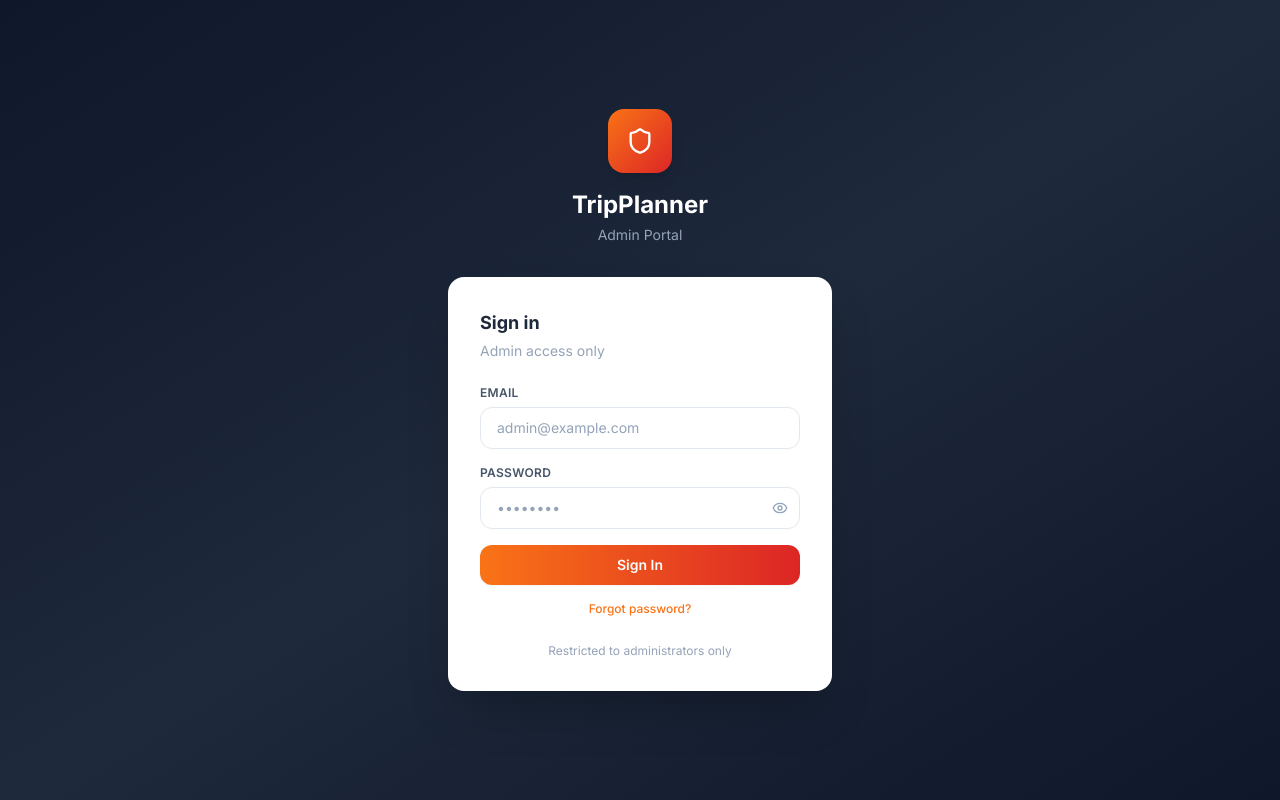
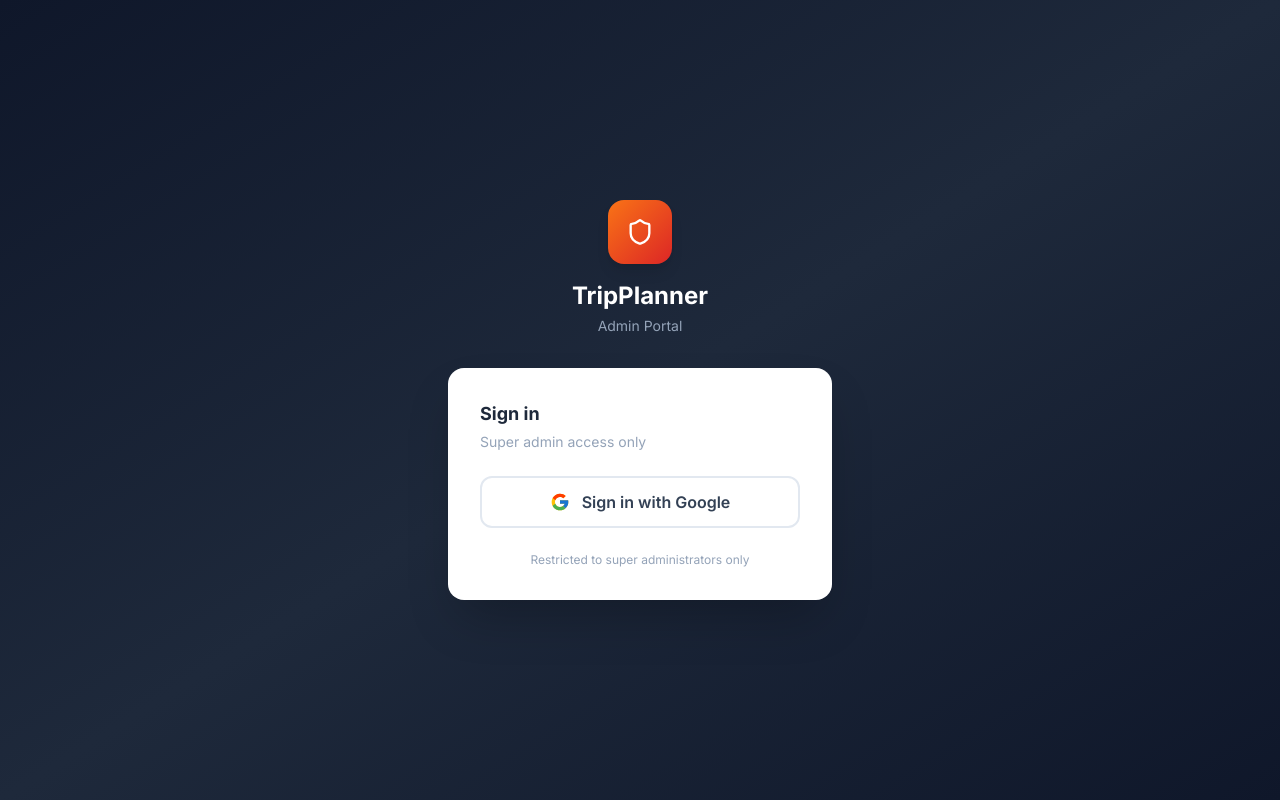
Before and after one commit to mhungry365/tripplanner-admin, a React (Vite) app: page /login in a window 1280 px wide. Built offline with nearby package versions, Linux system fonts and the light colour scheme.

Commit message:
fix: replace password login with Google OAuth for admin

```diff
--- a/src/App.jsx
+++ b/src/App.jsx
@@ -20,14 +20,17 @@
   )
   if (!user) return <Navigate to="/login" replace />
   const role = profile?.role
-  if (role !== 'admin' && role !== 'super_admin') {
+  if (role !== 'super_admin') {
     return (
       <div className="min-h-screen flex items-center justify-center bg-slate-50">
         <div className="card max-w-md text-center">
           <div className="text-4xl mb-4">🚫</div>
           <h2 className="text-xl font-bold text-slate-800 mb-2">Access Denied</h2>
-          <p className="text-slate-500 mb-4">You don't have permission to access the admin portal.</p>
-          <button onClick={() => useAuthStore.getState().signOut()} className="btn-primary">
+          <p className="text-slate-500 mb-4">This portal is restricted to super administrators only.</p>
+          <button
+            onClick={async () => { await useAuthStore.getState().signOut(); window.location.href = '/login' }}
+            className="btn-primary"
+          >
             Sign Out
           </button>
         </div>
--- a/src/pages/LoginPage.jsx
+++ b/src/pages/LoginPage.jsx
@@ -1,57 +1,23 @@
 import { useState } from 'react'
 import { supabase } from '../lib/supabase'
-import { Shield, Eye, EyeOff, ArrowLeft, AlertCircle } from 'lucide-react'
-import toast from 'react-hot-toast'
+import { Shield, AlertCircle } from 'lucide-react'
 
 export default function LoginPage() {
-  const [view, setView] = useState('login') // 'login' | 'forgot'
-  const [email, setEmail] = useState('')
-  const [password, setPassword] = useState('')
-  const [showPw, setShowPw] = useState(false)
   const [loading, setLoading] = useState(false)
   const [error, setError] = useState('')
 
-  const handleLogin = async (e) => {
-    e.preventDefault()
+  const handleGoogle = async () => {
     setError('')
     setLoading(true)
-
-    const timeout = setTimeout(() => {
-      setLoading(false)
-      setError('Something went wrong, please try again.')
-    }, 10000)
-
-    try {
-      const { error: signInError } = await supabase.auth.signInWithPassword({ email, password })
-      clearTimeout(timeout)
-
-      if (signInError) {
-        setError(signInError.message)
-        setLoading(false)
-        return
-      }
-
-      // Role check happens in the dashboard/ProtectedRoute
-      window.location.href = '/dashboard'
-    } catch (err) {
-      clearTimeout(timeout)
-      setError('Something went wrong, please try again.')
+    const { error: oauthError } = await supabase.auth.signInWithOAuth({
+      provider: 'google',
+      options: { redirectTo: 'https://tripplanner-admin.vercel.app/dashboard' },
+    })
+    if (oauthError) {
+      setError(oauthError.message)
       setLoading(false)
     }
-  }
-
-  const handleForgot = async (e) => {
-    e.preventDefault()
-    setError('')
-    if (!email.trim()) { setError('Enter your email address'); return }
-    setLoading(true)
-    const { error: resetError } = await supabase.auth.resetPasswordForEmail(email, {
-      redirectTo: 'https://tripplanner-admin.vercel.app/reset-password',
-    })
-    setLoading(false)
-    if (resetError) { setError(resetError.message); return }
-    toast.success('Password reset email sent — check your inbox')
-    setView('login')
+    // On success the browser navigates to Google — no further action needed here
   }
 
   return (
@@ -68,10 +34,8 @@
 
         {/* Card */}
         <div className="bg-white rounded-2xl shadow-2xl p-8">
-          {view === 'login' ? (
-            <>
           <h2 className="text-lg font-bold text-slate-800 mb-1">Sign in</h2>
-              <p className="text-slate-400 text-sm mb-6">Admin access only</p>
+          <p className="text-slate-400 text-sm mb-6">Super admin access only</p>
 
           {error && (
             <div className="flex items-start gap-2 bg-red-50 border border-red-200 text-red-700 text-sm rounded-xl px-4 py-3 mb-4">
@@ -80,92 +44,26 @@
             </div>
           )}
 
-              <form onSubmit={handleLogin} className="space-y-4">
-                <div>
-                  <label className="label">Email</label>
-                  <input
-                    type="email"
-                    className="input"
-                    placeholder="admin@example.com"
-                    value={email}
-                    onChange={e => { setEmail(e.target.value); setError('') }}
-                    required
-                    autoComplete="email"
-                  />
-                </div>
-                <div>
-                  <label className="label">Password</label>
-                  <div className="relative">
-                    <input
-                      type={showPw ? 'text' : 'password'}
-                      className="input pr-10"
-                      placeholder="••••••••"
-                      value={password}
-                      onChange={e => { setPassword(e.target.value); setError('') }}
-                      required
-                      autoComplete="current-password"
-                    />
           <button
-                      type="button"
-                      onClick={() => setShowPw(v => !v)}
-                      className="absolute right-3 top-1/2 -translate-y-1/2 text-slate-400 hover:text-slate-600"
+            onClick={handleGoogle}
+            disabled={loading}
+            className="w-full flex items-center justify-center gap-3 bg-white border-2 border-slate-200 hover:border-slate-300 hover:bg-slate-50 text-slate-700 font-semibold px-5 py-3 rounded-xl transition-all disabled:opacity-50 disabled:cursor-not-allowed"
           >
-                      {showPw ? <EyeOff size={16} /> : <Eye size={16} />}
+            {loading ? (
+              <div className="w-5 h-5 border-2 border-slate-400 border-t-transparent rounded-full animate-spin" />
+            ) : (
+              <svg width="20" height="20" viewBox="0 0 48 48" fill="none">
+                <path d="M43.611 20.083H42V20H24v8h11.303c-1.649 4.657-6.08 8-11.303 8-6.627 0-12-5.373-12-12s5.373-12 12-12c3.059 0 5.842 1.154 7.961 3.039l5.657-5.657C34.046 6.053 29.268 4 24 4 12.955 4 4 12.955 4 24s8.955 20 20 20 20-8.955 20-20c0-1.341-.138-2.65-.389-3.917z" fill="#FFC107"/>
+                <path d="M6.306 14.691l6.571 4.819C14.655 15.108 18.961 12 24 12c3.059 0 5.842 1.154 7.961 3.039l5.657-5.657C34.046 6.053 29.268 4 24 4 16.318 4 9.656 8.337 6.306 14.691z" fill="#FF3D00"/>
+                <path d="M24 44c5.166 0 9.86-1.977 13.409-5.192l-6.19-5.238A11.91 11.91 0 0 1 24 36c-5.202 0-9.619-3.317-11.283-7.946l-6.522 5.025C9.505 39.556 16.227 44 24 44z" fill="#4CAF50"/>
+                <path d="M43.611 20.083H42V20H24v8h11.303a12.04 12.04 0 0 1-4.087 5.571l.003-.002 6.19 5.238C36.971 39.205 44 34 44 24c0-1.341-.138-2.65-.389-3.917z" fill="#1976D2"/>
+              </svg>
+            )}
+            {loading ? 'Redirecting...' : 'Sign in with Google'}
           </button>
-                  </div>
-                </div>
-                <button type="submit" className="btn-primary w-full mt-2" disabled={loading}>
-                  {loading ? 'Signing in...' : 'Sign In'}
-                </button>
-              </form>
-
-              <button
-                onClick={() => { setView('forgot'); setError('') }}
-                className="w-full text-center text-xs text-orange-500 hover:text-orange-600 font-medium mt-4 transition-colors"
-              >
-                Forgot password?
-              </button>
-            </>
-          ) : (
-            <>
-              <button
-                onClick={() => { setView('login'); setError('') }}
-                className="flex items-center gap-1.5 text-slate-400 hover:text-slate-600 text-sm mb-4 transition-colors"
-              >
-                <ArrowLeft size={14} /> Back to sign in
-              </button>
-              <h2 className="text-lg font-bold text-slate-800 mb-1">Reset password</h2>
-              <p className="text-slate-400 text-sm mb-6">We'll email you a reset link</p>
-
-              {error && (
-                <div className="flex items-start gap-2 bg-red-50 border border-red-200 text-red-700 text-sm rounded-xl px-4 py-3 mb-4">
-                  <AlertCircle size={15} className="flex-shrink-0 mt-0.5" />
-                  <span>{error}</span>
-                </div>
-              )}
-
-              <form onSubmit={handleForgot} className="space-y-4">
-                <div>
-                  <label className="label">Email</label>
-                  <input
-                    type="email"
-                    className="input"
-                    placeholder="admin@example.com"
-                    value={email}
-                    onChange={e => { setEmail(e.target.value); setError('') }}
-                    required
-                    autoComplete="email"
-                  />
-                </div>
-                <button type="submit" className="btn-primary w-full" disabled={loading}>
-                  {loading ? 'Sending...' : 'Send Reset Link'}
-                </button>
-              </form>
-            </>
-          )}
 
           <p className="text-center text-xs text-slate-400 mt-6">
-            Restricted to administrators only
+            Restricted to super administrators only
           </p>
         </div>
       </div>
```
Lines whose indentation alone changed are shown as unchanged.
